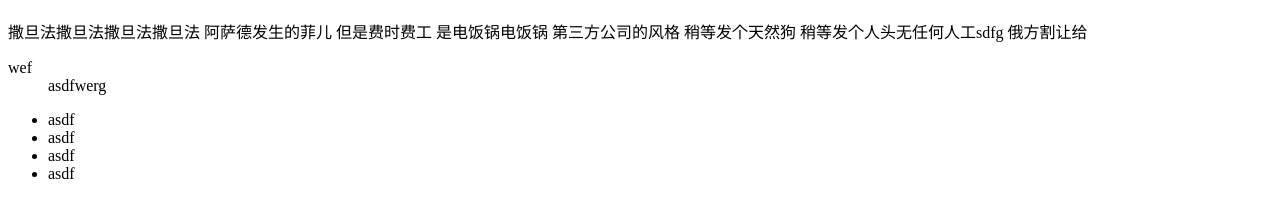
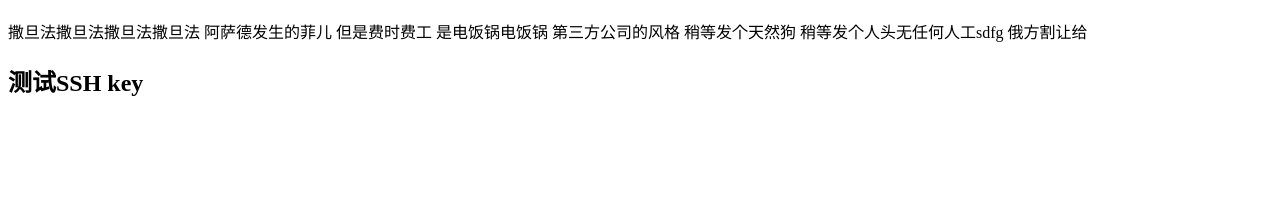
Before and after one commit to chen-xi007/git-demo, a plain HTML site: page index.html in a window 1280 px wide. Shown: the part 70-288 px from the top of the page. Drawn offline with Linux system fonts and the light colour scheme.

Commit message:
测试key

```diff
--- a/index.html
+++ b/index.html
@@ -14,18 +14,7 @@
 		稍等发个天然狗
 		稍等发个人头无任何人工sdfg
 		俄方割让给
-		<div>
 
-			<dl>
-				<dt>wef</dt>
-				<dd>asdfwerg</dd>
-			</dl>
-			<ul>
-				<li>asdf</li>
-				<li>asdf</li>
-				<li>asdf</li>
-				<li>asdf</li>
-			</ul>
-		</div>
+		<h2>测试SSH key</h2>
 	</body>
 </html>
```
